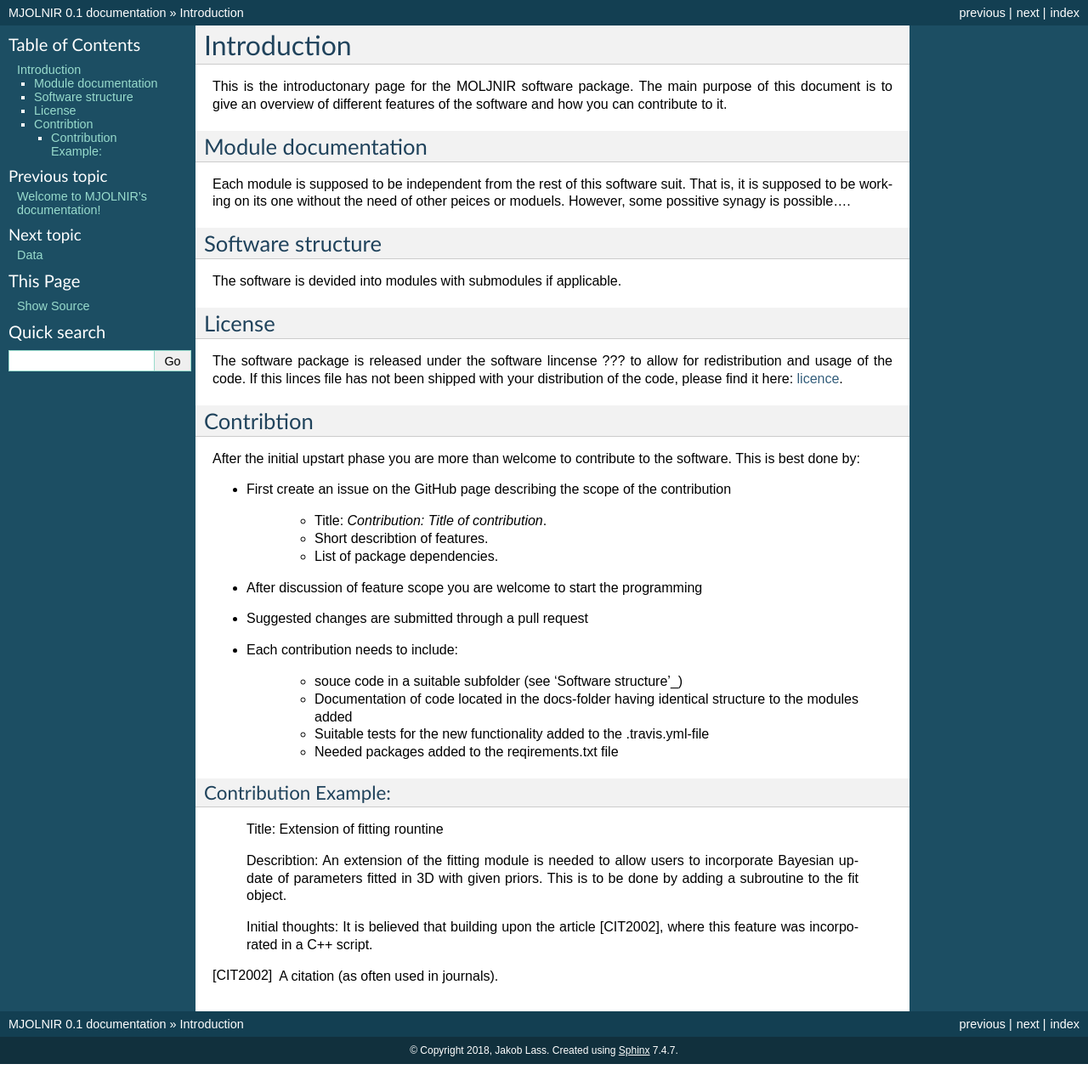
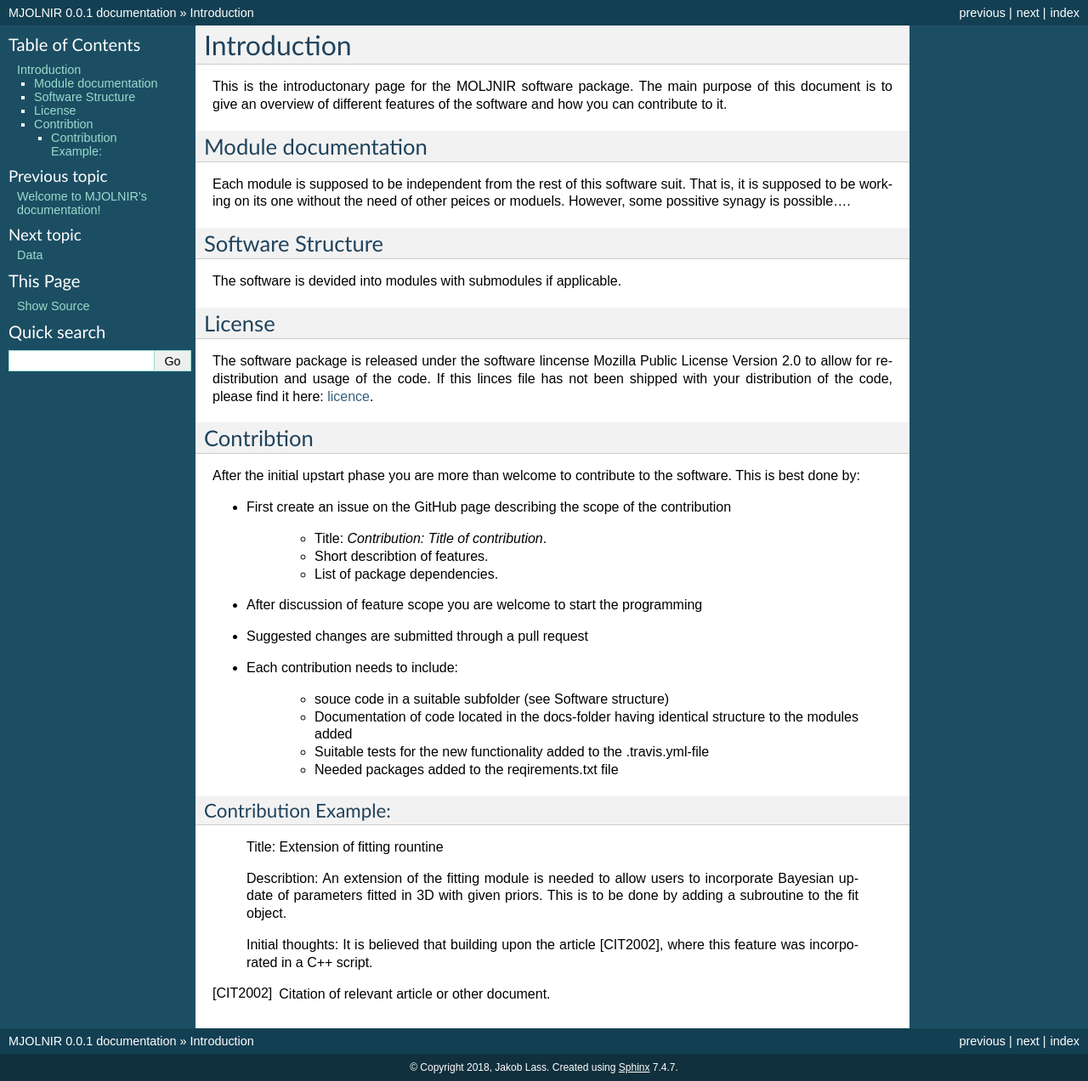
Before and after one commit to MJOLNIRPackage/MJOLNIR, a Sphinx documentation site: the page built from docs/Introduction.rst, in a window 1280 px wide. Shown: the whole page at 85% size. Built offline with Sphinx 7.4.7, drawn with Linux system fonts in a browser that asks for light colours.

Commit message:
Update of doc version

```diff
--- a/docs/Introduction.rst
+++ b/docs/Introduction.rst
@@ -12,14 +12,14 @@ some possitive synagy is possible....
 
 
 
-Software structure
+Software Structure
 ------------------
 
 The software is devided into modules with submodules if applicable.
 
 License
 -------
-The software package is released under the software lincense ??? to allow for redistribution and usage of the code. If this linces file has not been shipped with your distribution of the code, please find it here: licence_.
+The software package is released under the software lincense Mozilla Public License Version 2.0 to allow for redistribution and usage of the code. If this linces file has not been shipped with your distribution of the code, please find it here: licence_.
 
 
 
@@ -43,10 +43,11 @@ After the initial upstart phase you are more than welcome to contribute to the s
 * Suggested changes are submitted through a pull request
 * Each contribution needs to include:
 
-    * souce code in a suitable subfolder (see 'Software structure'_)
+    * souce code in a suitable subfolder (see Software structure)
     * Documentation of code located in the docs-folder having identical structure to the modules added
     * Suitable tests for the new functionality added to the .travis.yml-file
     * Needed packages added to the reqirements.txt file
+
 
 Contribution Example:
 _____________________
@@ -62,5 +63,4 @@ _____________________
     where this feature was incorporated in a C++ script.
 
 
-.. [CIT2002] A citation
-   (as often used in journals).
+.. [CIT2002] Citation of relevant article or other document.
--- a/docs/conf.py
+++ b/docs/conf.py
@@ -26,14 +26,14 @@ author = u'Jakob Lass'
 # The short X.Y version
 version = u''
 # The full version, including alpha/beta/rc tags
-release = u'0.1'
+release = u'0.0.1'
 
 
 # -- General configuration ---------------------------------------------------
 
 # If your documentation needs a minimal Sphinx version, state it here.
 #
-# needs_sphinx = '1.0'
+needs_sphinx = '1.0'
 
 # Add any Sphinx extension module names here, as strings. They can be
 # extensions coming with Sphinx (named 'sphinx.ext.*') or your custom
```
